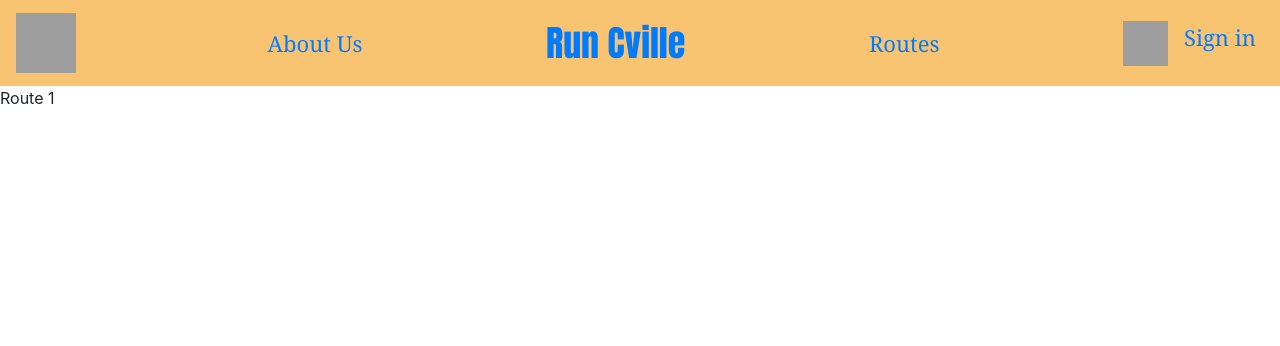
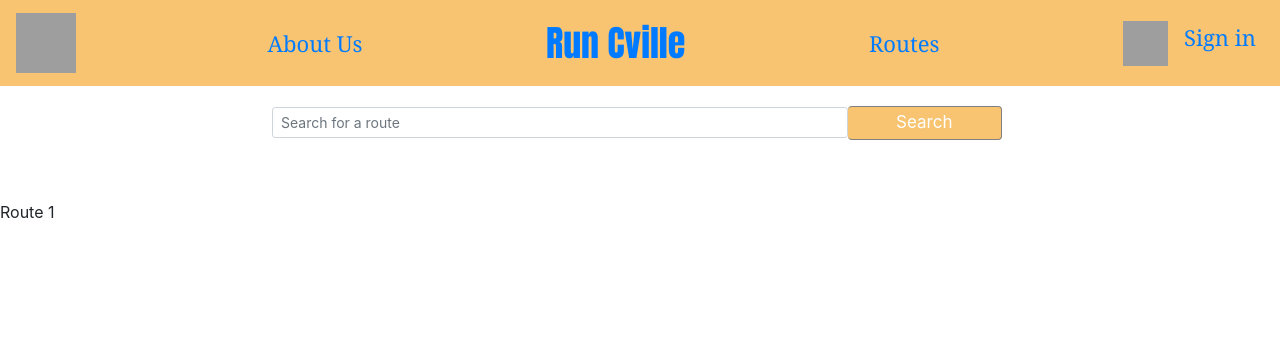
Before and after one commit to wzheng25/webPLproject, a PHP site: page /routes.html in a window 1280 px wide. Shown: the top 346 px of the page. Run offline with PHP 8.4, Linux system fonts and the light colour scheme; some libraries are stand-ins or nearby versions; grey boxes are pictures that could not be loaded.

Commit message:
added search bar into routes page

```diff
--- a/index.html
+++ b/index.html
@@ -120,7 +120,7 @@ $(document).ready(function(){
 		</p>
 	</div>
 	<form class="comment" method="post">
-		<input class= "hide" input type="text" placeholder="Add a comment..." id="commentbox">
+		<input class= "hide" input type="text" placeholder="Add a comment..." size = "45" id="commentbox">
 	</form>
 	<img src="http://pngimagesfree.com/speech_bubble/white_speech_bubble.png" width="30px" height="30px" id="commentImg" onclick = "onButtonClick()" />
 	<script>
--- a/profile.html
+++ b/profile.html
@@ -76,6 +76,7 @@ $(document).ready(function(){
 
 </nav>
 
+
 <p>
 	This is Test User's profile.
 </p>
--- a/routes.html
+++ b/routes.html
@@ -76,6 +76,18 @@ $(document).ready(function(){
 
 </nav>
 
+<script >
+  function setFocus(){
+    document.getElementById("searchbar").focus();
+  }
+</script>
+
+<form class="form-inline active-cyan-3 active-cyan-4">
+    <i class="fas fa-search" aria-hidden="true"></i>
+    <input class="form-control form-control-sm ml-3 w-75" type="text" placeholder="Search for a route" aria-label="Search" id="searchbar">
+    <button class="btn" type="submit"  formaction="./results.html">Search</button>
+</form>
+
 <p>
 	Route 1
 </p>
--- a/styles/mystyles.css
+++ b/styles/mystyles.css
@@ -29,6 +29,18 @@ form.form-inline {
 
 	padding-top: 20px;
 	padding-bottom: 60px;
+}
+
+.btn {
+  float: left;
+  width: 20%;
+  padding: 3px;
+  background: #F8C471;
+  color: white;
+  font-size: 17px;
+  border: 1px solid grey;
+  border-left: none; /* Prevent double borders */
+  cursor: pointer;
 }
 
 form.comment {
```
